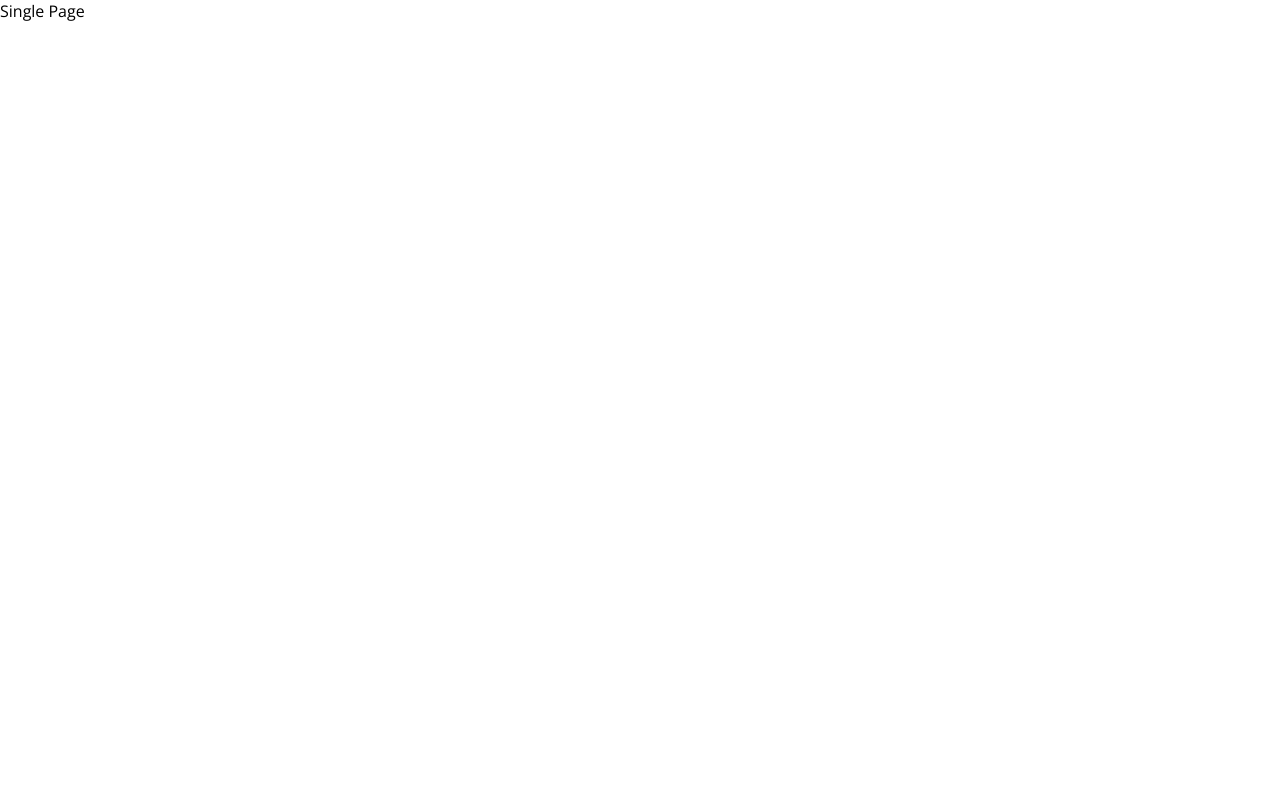
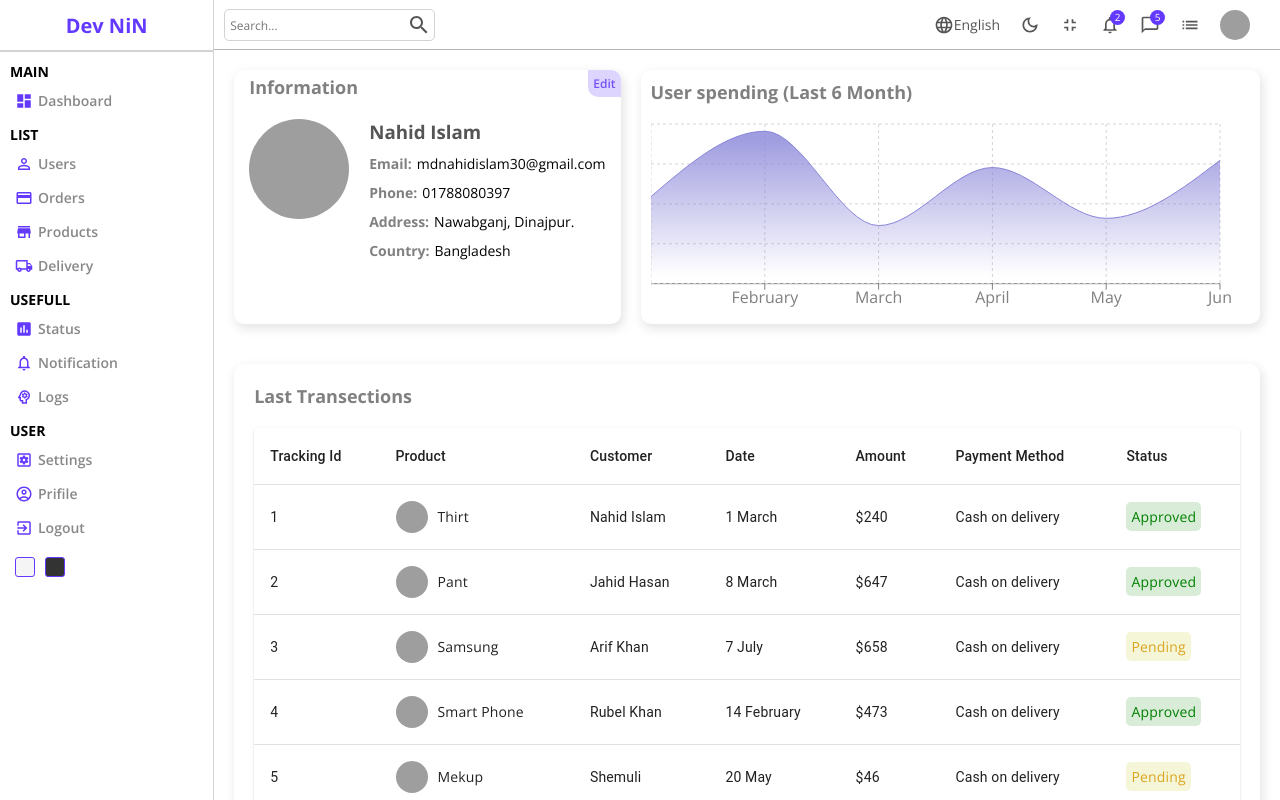
Before and after one commit to devnahidislam/dashboard, a React (Create React App) app: page /users/1 in a window 1280 px wide. Shown: the top 800 px of the page. Built offline with nearby package versions, Linux system fonts and the light colour scheme; grey boxes are pictures that could not be loaded.

Commit message:
Single page design complete.

```diff
--- a/src/components/charts/Chart.jsx
+++ b/src/components/charts/Chart.jsx
@@ -36,11 +36,11 @@
   },
 ];
 
-const Chart = () => {
+const Chart = ({ aspect, title }) => {
   return (
     <div className="chart">
-      <div className="title">Last 6 Months Revenue</div>
-      <ResponsiveContainer width="100%" aspect={2 / 1}>
+      <h3 className="title">{title}</h3>
+      <ResponsiveContainer width="100%" aspect={aspect}>
         <AreaChart
           width={730}
           height={250}
@@ -53,9 +53,9 @@
               <stop offset="95%" stopColor="#8884d8" stopOpacity={0} />
             </linearGradient>
           </defs>
-          <XAxis dataKey="name" stroke='gray' />
+          <XAxis dataKey="name" stroke="gray" />
           {/* <YAxis /> */}
-          <CartesianGrid strokeDasharray="3 3" className='chartGrid'/>
+          <CartesianGrid strokeDasharray="3 3" className="chartGrid" />
           <Tooltip />
           <Area
             type="monotone"
--- a/src/components/charts/chart.scss
+++ b/src/components/charts/chart.scss
@@ -7,8 +7,7 @@
   box-shadow: 2px 4px 10px 1px rgba(201, 201, 201, 0.47);
 
   .title{
-    font-size: 16px;
-    font-weight: 500;
+    font-size: 18px;
     margin-bottom: 10px;
   }
   .chartGrid{
--- a/src/components/featured/featured.scss
+++ b/src/components/featured/featured.scss
@@ -12,8 +12,7 @@
     color: gray;
 
     .title {
-      font-size: 16px;
-      font-weight: 500;
+      font-size: 18px;
     }
   }
 
--- a/src/components/table/Table.jsx
+++ b/src/components/table/Table.jsx
@@ -186,7 +186,7 @@
       </TableContainer>
       <TablePagination
         rowsPerPageOptions={[6, 10, 25, 100]}
-        // component="div"
+        component="div"
         count={rows.length}
         rowsPerPage={rowsPerPage}
         page={page}
--- a/src/pages/home/Home.jsx
+++ b/src/pages/home/Home.jsx
@@ -20,7 +20,7 @@
         </div>
         <div className="charts">
           <Featured />
-          <Chart />
+          <Chart aspect={2/1} title="Last 6 Months Revenue"/>
         </div>
         <div className="listContainer">
           <div className="listTitle">Latest transections</div>
--- a/src/pages/single/Single.jsx
+++ b/src/pages/single/Single.jsx
@@ -1,11 +1,59 @@
+import Navbar from '../../components/navbar/Navbar';
+import Sidebar from '../../components/sidebar/Sidebar';
 import './single.scss';
+import Chart from './../../components/charts/Chart';
+import Table from './../../components/table/Table';
 
 const Single = () => {
   return (
-    <div>
-      Single Page
+    <div className="single">
+      <Sidebar />
+      <div className="singleContainer">
+        <Navbar />
+        <div className="top">
+          <div className="left">
+            <div className="editBtn">Edit</div>
+            <h3 className="title">Information</h3>
+            <div className="item">
+              <img
+                className="itemImg"
+                src="https://ik.imagekit.io/nahidislam/My_Image/nahid.jpg?ik-sdk-version=javascript-1.4.3&updatedAt=1651245820991"
+                alt=""
+              />
+
+              <div className="details">
+                <h3 className="itemTitle">Nahid Islam</h3>
+
+                <div className="detailItem">
+                  <span className="itemKey">Email:</span>
+                  <span className="itemValue">mdnahidislam30@gmail.com</span>
+                </div>
+                <div className="detailItem">
+                  <span className="itemKey">Phone:</span>
+                  <span className="itemValue">01788080397</span>
+                </div>
+                <div className="detailItem">
+                  <span className="itemKey">Address:</span>
+                  <span className="itemValue">Nawabganj, Dinajpur.</span>
+                </div>
+                <div className="detailItem">
+                  <span className="itemKey">Country:</span>
+                  <span className="itemValue">Bangladesh</span>
+                </div>
+              </div>
+            </div>
+          </div>
+          <div className="right">
+            <Chart aspect={3 / 1} title="User spending (Last 6 Month)" />
+          </div>
+        </div>
+        <div className="bottom">
+          <h3 className="title">Last Transections</h3>
+          <Table />
+        </div>
+      </div>
     </div>
-  )
-}
+  );
+};
 
-export default Single
+export default Single;
--- a/src/pages/single/single.scss
+++ b/src/pages/single/single.scss
@@ -0,0 +1,99 @@
+.single {
+  display: flex;
+  width: 100%;
+
+  .singleContainer {
+    flex: 5;
+
+    .top {
+      padding: 20px;
+      display: flex;
+      gap: 20px;
+
+      .left {
+        flex: 1;
+        position: relative;
+        border-radius: 10px;
+        padding: 5px 15px;
+        -webkit-box-shadow: 2px 4px 10px 1px rgba(201, 201, 201, 0.47);
+        box-shadow: 2px 4px 10px 1px rgba(201, 201, 201, 0.47);
+
+        .editBtn {
+          position: absolute;
+          top: 0;
+          right: 0;
+          padding: 5px;
+          font-size: 12px;
+          font-weight: 600;
+          color: #7451f8;
+          background-color: #7551f83d;
+          border-radius: 0px 10px 0px 10px;
+          cursor: pointer;
+          transition: 0.2s;
+
+          &:hover {
+            color: whitesmoke;
+            background-color: #7551f8d6;
+          }
+        }
+
+        .title {
+          font-size: 18px;
+          color: gray;
+          margin-bottom: 20px;
+        }
+
+        .item {
+          display: flex;
+          gap: 20px;
+
+          .itemImg {
+            width: 100px;
+            height: 100px;
+            border-radius: 50%;
+            object-fit: cover;
+          }
+
+          .details {
+            .itemTitle {
+              margin-bottom: 10px;
+              color: #555;
+            }
+
+            .detailItem {
+              margin-bottom: 10px;
+              font-size: 14px;
+
+              .itemKey {
+                font-weight: bold;
+                color: gray;
+                margin-right: 5px;
+
+                .itemValue {
+                  font-weight: 300;
+                  color: #555;
+                }
+              }
+            }
+          }
+        }
+      }
+      .right {
+        flex: 2;
+      }
+    }
+    .bottom {
+      border-radius: 10px;
+      padding: 20px;
+      -webkit-box-shadow: 2px 4px 10px 1px rgba(201, 201, 201, 0.47);
+      box-shadow: 2px 4px 10px 1px rgba(201, 201, 201, 0.47);
+      margin: 20px;
+
+      .title {
+        font-size: 18px;
+        color: gray;
+        margin-bottom: 20px;
+      }
+    }
+  }
+}
```
